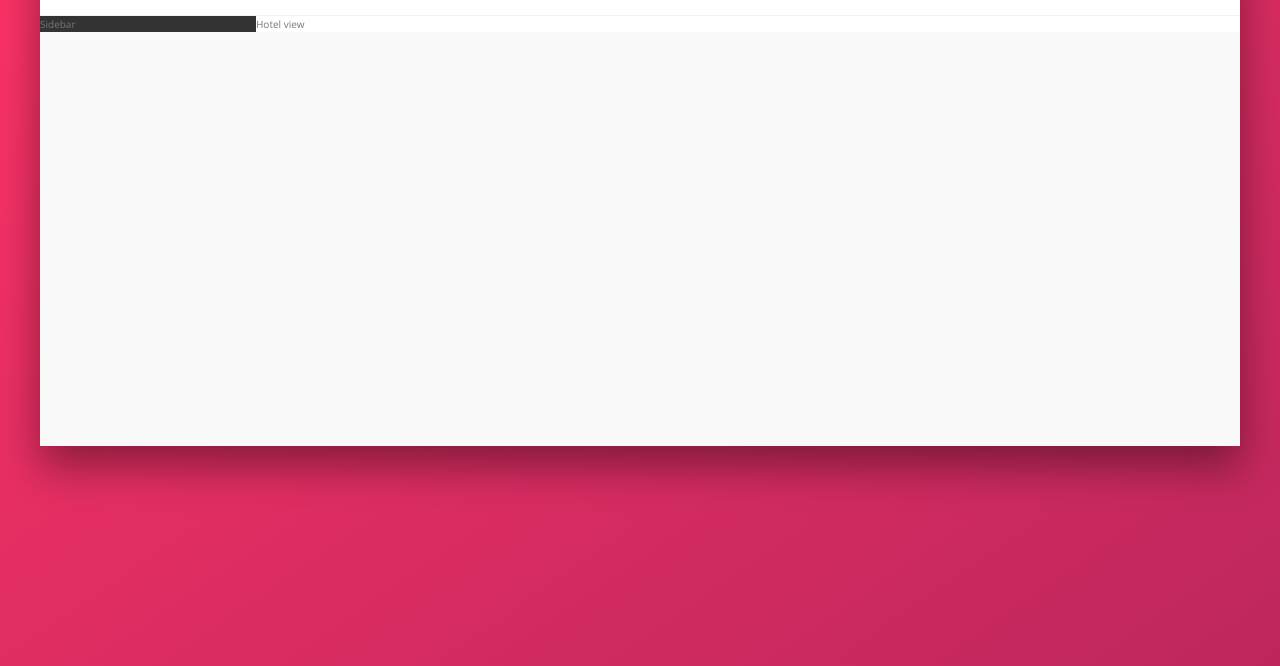
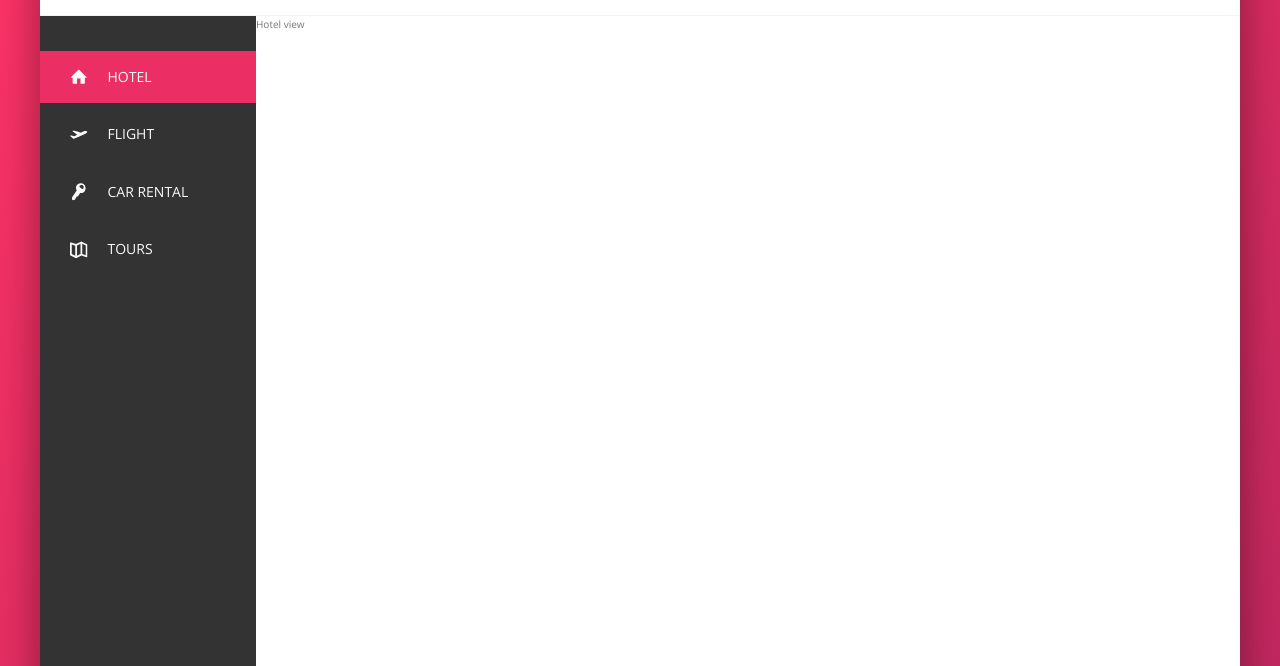
Before and after one commit to abdallahragab40/trillo, a website: page index.html in a window 1280 px wide. Shown: the part 134-800 px from the top of the page. Drawn offline with nearby package versions, Linux system fonts and the light colour scheme.

Commit message:
add sidebar

```diff
--- a/index.html
+++ b/index.html
@@ -55,7 +55,43 @@
         </nav>
       </header>
       <div class="content">
-        <nav class="sidebar">Sidebar</nav>
+        <nav class="sidebar">
+          <ul class="side-nav">
+            <li class="side-nav__item side-nav__item--active">
+              <a href="#" class="side-nav__link">
+                <svg class="side-nav__icon">
+                  <use xlink:href="img/sprite.svg#icon-home"></use>
+                </svg>
+                <span>Hotel</span>
+              </a>
+            </li>
+            <li class="side-nav__item">
+              <a href="#" class="side-nav__link">
+                <svg class="side-nav__icon">
+                  <use xlink:href="img/sprite.svg#icon-aircraft-take-off"></use>
+                </svg>
+                <span>Flight</span>
+              </a>
+            </li>
+            <li class="side-nav__item">
+              <a href="#" class="side-nav__link">
+                <svg class="side-nav__icon">
+                  <use xlink:href="img/sprite.svg#icon-key"></use>
+                </svg>
+                <span>Car rental</span>
+              </a>
+            </li>
+            <li class="side-nav__item">
+              <a href="#" class="side-nav__link">
+                <svg class="side-nav__icon">
+                  <use xlink:href="img/sprite.svg#icon-map"></use>
+                </svg>
+                <span>Tours</span>
+              </a>
+            </li>
+          </ul>
+          <div class="legal">&copy; 2020 by Trillo. All rights reserved.</div>
+        </nav>
         <main class="hotel-view">Hotel view</main>
       </div>
     </div>
--- a/sass/layout/_navigation.scss
+++ b/sass/layout/_navigation.scss
@@ -1,4 +1,88 @@
 .sidebar {
   background-color: $color-grey-dark-1;
   flex: 0 0 18%;
+  display: flex;
+  flex-direction: column;
+  justify-content: space-between;
+
+  .side-nav {
+    list-style: none;
+    font-size: 1.4rem;
+    margin-top: 3.5rem;
+
+    &__item {
+      position: relative;
+
+      &:not(:last-child) {
+        margin-bottom: 0.5rem;
+      }
+    }
+
+    &__item::before {
+      content: "";
+      position: absolute;
+      top: 0;
+      left: 0;
+      width: 3px;
+      height: 100%;
+      background-color: $color-primary;
+      transform: scaleY(0);
+      -webkit-transform: scaleY(0);
+      -moz-transform: scaleY(0);
+      -ms-transform: scaleY(0);
+      -o-transform: scaleY(0);
+      transition: transform 0.2s, width 0.4s cubic-bezier(1, 0, 0, 1) 0.2s,
+        background-color 0.1s;
+      -webkit-transition: transform 0.2s,
+        width 0.4s cubic-bezier(1, 0, 0, 1) 0.2s, background-color 0.1s;
+      -moz-transition: transform 0.2s, width 0.4s cubic-bezier(1, 0, 0, 1) 0.2s,
+        background-color 0.1s;
+      -ms-transition: transform 0.2s, width 0.4s cubic-bezier(1, 0, 0, 1) 0.2s,
+        background-color 0.1s;
+      -o-transition: transform 0.2s, width 0.4s cubic-bezier(1, 0, 0, 1) 0.2s,
+        background-color 0.1s;
+    }
+
+    &__item:hover::before,
+    &__item--active::before {
+      transform: scaleY(1);
+      -webkit-transform: scaleY(1);
+      -moz-transform: scaleY(1);
+      -ms-transform: scaleY(1);
+      -o-transform: scaleY(1);
+      width: 100%;
+    }
+
+    &__item:active::before {
+      background-color: $color-primary-light;
+    }
+
+    &__link:link,
+    &__link:visited {
+      text-decoration: none;
+      color: $color-grey-light-1;
+      text-transform: uppercase;
+      display: block;
+      padding: 1.5rem 3rem;
+
+      display: flex;
+      align-items: center;
+      position: relative;
+      z-index: 10;
+    }
+
+    &__icon {
+      width: 1.75rem;
+      height: 1.75rem;
+      margin-right: 2rem;
+      fill: currentColor;
+    }
+  }
+
+  .legal {
+    font-size: 1.2rem;
+    padding: 2.5rem;
+    text-align: center;
+    color: $color-grey-light-4;
+  }
 }
--- a/sass/pages/_home.scss
+++ b/sass/pages/_home.scss
@@ -14,4 +14,5 @@
 .hotel-view {
   background-color: $color-white;
   flex: 1;
+  height: 80rem;
 }
```
Also changed, not shown: css/style.css.
